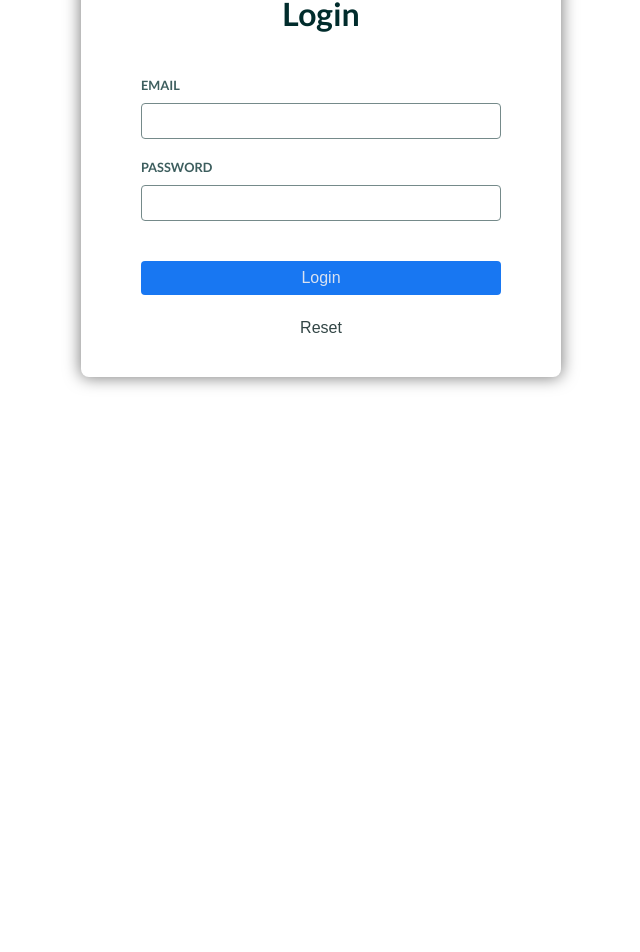
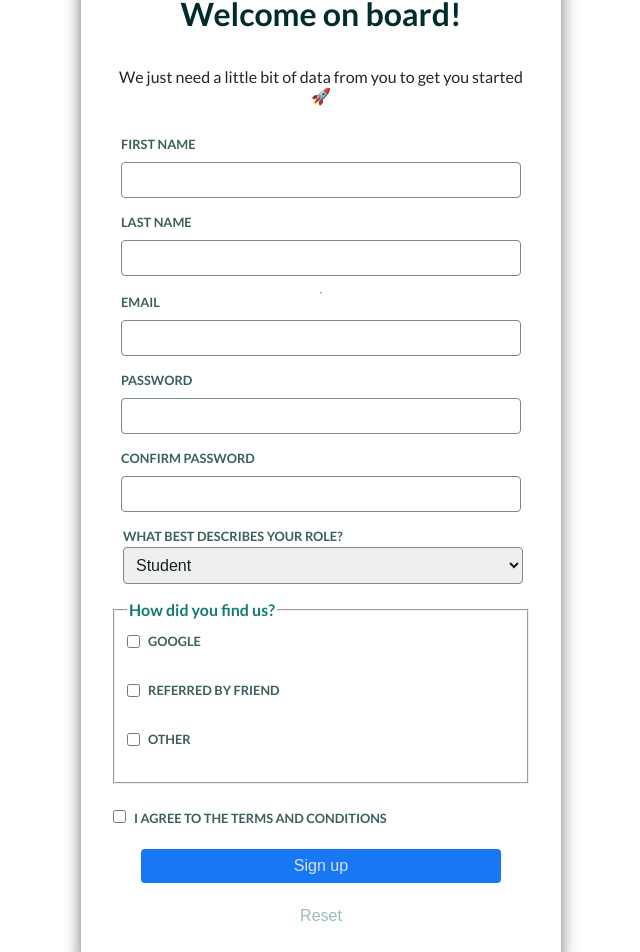
Before and after one commit to Richstar-plus/forms-user-input, a React (Vite) app: page / in a window 1280 px wide. Shown: the part 277-1229 px from the top of the page, without its empty margins (319-959 px from the left). Before the commit the page ends 832 px from the top, so only its background shows below. Built offline with nearby package versions, Linux system fonts and the light colour scheme.

Commit message:
Refactor Signup component to enhance form structure and styling

```diff
--- a/src/App.jsx
+++ b/src/App.jsx
@@ -1,12 +1,13 @@
 import Header from './components/Header.jsx';
 import Login from './components/Login.jsx';
+import Signup from './components/Signup.jsx';
 
 function App() {
   return (
     <>
       <Header />
       <main>
-        <Login />
+        <Signup />
       </main>
     </>
   );
--- /dev/null
+++ b/src/components/SignUp.css
@@ -0,0 +1,20 @@
+.welcome {
+  margin:  10px 0 30px 0;
+  text-align: center;
+  color: rgb(36, 36, 48);
+}
+
+.control-select label {
+  margin-left: 10px;
+  margin-bottom: 10px;
+}
+
+fieldset legend {
+  color: #147b73;
+  font-weight: bold;
+}
+
+.submit {
+  width: 400px;
+  background-color: #1877F2;;
+}
--- a/src/components/Signup.jsx
+++ b/src/components/Signup.jsx
@@ -1,12 +1,32 @@
+import "./Signup.css";
+
 export default function Signup() {
   return (
-    <form>
+    <form className="signup-form">
       <h2>Welcome on board!</h2>
-      <p>We just need a little bit of data from you to get you started 🚀</p>
+      <p className="welcome">
+        We just need a little bit of data from you to get you started 🚀
+      </p>
 
-      <div className="control">
-        <label htmlFor="email">Email</label>
-        <input id="email" type="email" name="email" />
+      <div className="control-row">
+        <div className="control">
+          <label htmlFor="first-name">First Name</label>
+          <input type="text" id="first-name" name="first-name" />
+        </div>
+
+        <div className="control">
+          <label htmlFor="last-name">Last Name</label>
+          <input type="text" id="last-name" name="last-name" />
+        </div>
+      </div>
+
+      <hr />
+
+      <div className="control-row">
+        <div className="control">
+          <label htmlFor="email">Email</label>
+          <input id="email" type="email" name="email" />
+        </div>
       </div>
 
       <div className="control-row">
@@ -25,21 +45,7 @@ export default function Signup() {
         </div>
       </div>
 
-      <hr />
-
-      <div className="control-row">
-        <div className="control">
-          <label htmlFor="first-name">First Name</label>
-          <input type="text" id="first-name" name="first-name" />
-        </div>
-
-        <div className="control">
-          <label htmlFor="last-name">Last Name</label>
-          <input type="text" id="last-name" name="last-name" />
-        </div>
-      </div>
-
-      <div className="control">
+      <div className="control control-select">
         <label htmlFor="phone">What best describes your role?</label>
         <select id="role" name="role">
           <option value="student">Student</option>
@@ -86,11 +92,11 @@ export default function Signup() {
       </div>
 
       <p className="form-actions">
+        <button type="submit" className="button submit">
+          Sign up
+        </button>
         <button type="reset" className="button button-flat">
           Reset
-        </button>
-        <button type="submit" className="button">
-          Sign up
         </button>
       </p>
     </form>
--- a/src/index.css
+++ b/src/index.css
@@ -62,6 +62,7 @@ form h2 {
 .control,
 fieldset {
   margin-bottom: 1rem;
+  width: 100%;
 }
 
 .control.no-margin {
@@ -80,7 +81,6 @@ fieldset {
 .control input {
   display: block;
   width: 100%;
-  width: 100%;
   padding: 0.5rem;
   margin: 10px 0;
   font-size: 1rem;
@@ -91,13 +91,12 @@ fieldset {
 
 .control select {
   display: block;
-  width: 100%;
-  max-width: 15rem;
+  width: 400px;
   padding: 0.5rem;
+  margin-left: 10px;
   font-size: 1rem;
   border-radius: 4px;
   border: 1px solid #758a8a;
-  background-color: #869999;
   color: #142020;
 }
 
@@ -135,7 +134,7 @@ fieldset {
 .control-row {
   max-height: 250px;
   width: 400px;
-  padding: 20px;
+
 }
 
 .form-actions {
@@ -155,7 +154,7 @@ fieldset {
   cursor: pointer;
 }
 
-.login-btn {
+.login-btn, .submit {
   width: 360px;
   background-color: #1877F2;;
 }
@@ -167,7 +166,7 @@ fieldset {
 
 .button-flat {
   background-color: transparent;
-  color: #334646;
+  color: #9cbaba;
 }
 
 .button-flat:hover,
```
